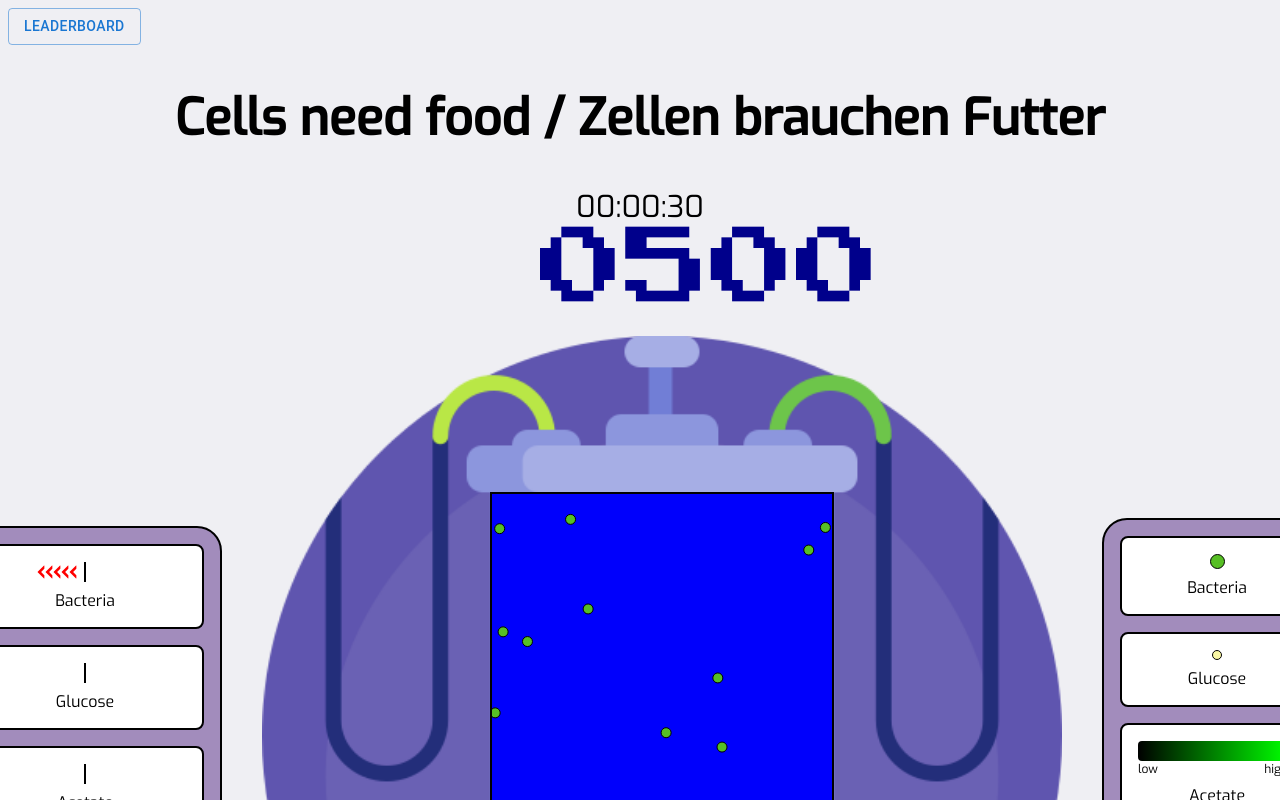
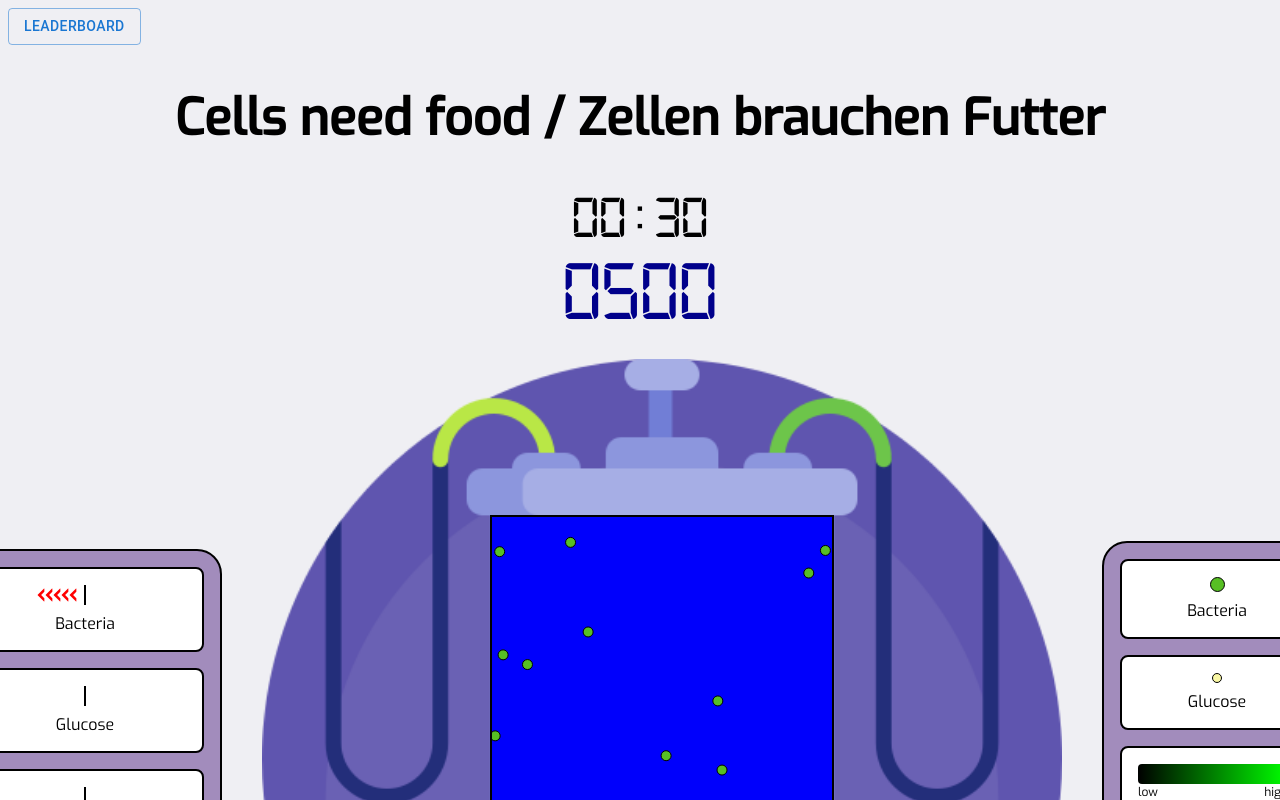
Before and after one commit to fremorie/bacteria, a React app: page / in a window 1280 px wide. Shown: the top 800 px of the page. Built offline with nearby package versions, Linux system fonts and the light colour scheme.

Commit message:
fix: add fonts, fix leaderboard

```diff
--- a/public/index.html
+++ b/public/index.html
@@ -9,8 +9,10 @@
       href="https://fonts.googleapis.com/css2?family=Exo:ital,wght@0,100;0,200;0,300;0,400;0,500;1,100;1,200;1,300;1,400&family=Orbitron:wght@600&display=swap"
       rel="stylesheet"
     />
-    <link href="https://fonts.googleapis.com/css2?family=Press+Start+2P&display=swap" rel="stylesheet">
-
+    <link
+      href="https://fonts.googleapis.com/css2?family=Press+Start+2P&display=swap"
+      rel="stylesheet"
+    />
   </head>
   <body>
     <div id="root"></div>
--- a/src/components/App/index.tsx
+++ b/src/components/App/index.tsx
@@ -43,6 +43,10 @@ const App = ({ isFinished, setIsFinished, handleAddToLeaderboard }: any) => {
     setIsFinished(true);
   };
 
+  const handleCloseLeaderboardPopup = () => {
+    setIsFinished(false);
+  };
+
   return (
     <S.Page>
       <S.GlobalStyle />
@@ -50,6 +54,7 @@ const App = ({ isFinished, setIsFinished, handleAddToLeaderboard }: any) => {
       <Timer setRef={setCountdownRef} onComplete={handleComplete} />
       <ReactorApp
         isCountdownInProgress={isCountdownInProgress}
+        onCancel={handleCloseLeaderboardPopup}
         onStart={handleStart}
         onReset={handleReset}
         simulationId={simulationId}
--- a/src/components/App/styles.ts
+++ b/src/components/App/styles.ts
@@ -1,6 +1,14 @@
 import styled, { createGlobalStyle } from "styled-components";
 
+// @ts-ignore
+import font from "../../static/font.ttf";
+
 export const GlobalStyle = createGlobalStyle`
+  @font-face {
+    font-family: 'Digital';
+    src: url(${font}) format('truetype');
+  }
+
   * {
     box-sizing: border-box;
     font-family: 'Exo', sans-serif;
--- a/src/components/BacteriumCounter/index.tsx
+++ b/src/components/BacteriumCounter/index.tsx
@@ -1,26 +1,15 @@
 import React from "react";
-
 
 import * as S from "./styles";
 
 type Props = {
-  count?: number;
+  count?: number | string;
 };
-
-
-const formatCount = (count: number | undefined) => {
-  if (count === undefined) {
-    return '----';
-  } else {
-    return String(Math.round(count * 100)).padStart(4, '0');
-  }
-}
 
 const BacteriumCounter = ({ count }: Props) => {
   return (
     <S.Container>
-{/*       <S.Label>Bacteria count:&nbsp;</S.Label> */}
-      <S.Count>{formatCount(count)}</S.Count>
+      <S.Count>{count}</S.Count>
     </S.Container>
   );
 };
--- a/src/components/BacteriumCounter/styles.ts
+++ b/src/components/BacteriumCounter/styles.ts
@@ -2,15 +2,15 @@ import styled from "styled-components";
 
 export const Container = styled.div`
   display: flex;
-  justify-content: flex-start;
+  justify-content: center;
+  align-items: center;
   margin-bottom: 24px;
 `;
 
 export const Label = styled.div``;
 
 export const Count = styled.div`
-  width: 200px;
-  font-family: 'Press Start 2P', cursive;
   font-size: 64pt;
   color: darkblue;
+  font-family: "Digital", sans-serif;
 `;
--- a/src/components/FormDialog/index.tsx
+++ b/src/components/FormDialog/index.tsx
@@ -8,20 +8,12 @@ import DialogContentText from "@mui/material/DialogContentText";
 import DialogTitle from "@mui/material/DialogTitle";
 
 type Props = {
-  score: number;
-  onSave: (entry: { name: string; score: number }) => void;
+  score: number | string;
+  onSave: (entry: { name: string; score: number | string }) => void;
   open: boolean;
   onCancel: () => void;
   onClose: () => void;
 };
-
-const formatCount = (count: number | undefined) => {
-  if (count === undefined) {
-    return '----';
-  } else {
-    return Math.round(count * 100);
-  }
-}
 
 export default function FormDialog({
   score,
@@ -41,7 +33,7 @@ export default function FormDialog({
   };
   return (
     <Dialog open={open} onClose={onClose}>
-      <DialogTitle>Your score is: {formatCount(score)}</DialogTitle>
+      <DialogTitle>Your score is: {score}</DialogTitle>
       <DialogContent>
         <DialogContentText>
           Would you like your score to appear in the leaderboard?
--- a/src/components/ReactorApp/index.tsx
+++ b/src/components/ReactorApp/index.tsx
@@ -16,15 +16,25 @@ type Props = {
   isCountdownInProgress: boolean;
   onStart: () => void;
   onReset: () => void;
+  onCancel: () => void;
   simulationId: string;
   isGameFinished: boolean;
-  onAddToLeaderboard: (entry: { name: string; score: number }) => void;
+  onAddToLeaderboard: (entry: { name: string; score: number | string }) => void;
+};
+
+const formatCount = (count: number | undefined) => {
+  if (count === undefined) {
+    return "----";
+  } else {
+    return String(Math.round(count * 100)).padStart(4, "0");
+  }
 };
 
 const ReactorApp = ({
   isCountdownInProgress,
   onStart,
   onReset,
+  onCancel,
   simulationId,
   isGameFinished,
   onAddToLeaderboard,
@@ -33,7 +43,7 @@ const ReactorApp = ({
     feed: () => {},
   });
 
-  const [bacteriumCount, setBacteriumCount] = React.useState<number>(
+  const [bacteriumCount, setBacteriumCount] = React.useState<number | string>(
     initial_state.X
   );
 
@@ -48,11 +58,9 @@ const ReactorApp = ({
 
   const handleSetBacteriumCount = (count: number) => {
     if (!isGameFinished) {
-      setBacteriumCount(count);
+      setBacteriumCount(formatCount(count));
     }
   };
-
-  const [isDialogOpen, setIsDialogOpen] = React.useState(false);
 
   return (
     <div>
@@ -80,8 +88,8 @@ const ReactorApp = ({
         score={bacteriumCount}
         onSave={onAddToLeaderboard}
         open={isGameFinished}
-        onCancel={() => {}}
-        onClose={() => {}}
+        onCancel={onCancel}
+        onClose={onCancel}
       />
     </div>
   );
--- a/src/components/Timer/index.tsx
+++ b/src/components/Timer/index.tsx
@@ -16,14 +16,13 @@ const TIME_LIMIT = 30; // seconds
 const Completionist = () => <span>You are good to go!</span>;
 
 type RendererProps = {
-  hours: number;
   minutes: number;
   seconds: number;
 };
 
-const renderer = ({ hours, minutes, seconds }: RendererProps) => (
+const renderer = ({ minutes, seconds }: RendererProps) => (
   <S.Countdown>
-    {zeroPad(hours)}:{zeroPad(minutes)}:{zeroPad(seconds)}
+    {zeroPad(minutes)}:{zeroPad(seconds)}
   </S.Countdown>
 );
 
--- a/src/components/Timer/styles.ts
+++ b/src/components/Timer/styles.ts
@@ -5,8 +5,10 @@ export const Container = styled.div`
   display: flex;
   justify-content: center;
   align-items: center;
+  font-family: "Digital", sans-serif;
 `;
 
 export const Countdown = styled.span`
-  font-size: 30px;
+  font-size: 60px;
+  font-family: "Digital", sans-serif;
 `;
--- a/src/utils/index.js
+++ b/src/utils/index.js
@@ -19,7 +19,7 @@ export const parameters = {
   q_m: 0.03609205782413483,
   DOT_star: 0.9903120398521423,
   H: 139.87298583984375,
-}
+};
 
 export const initial_state = {
   // bacteria count (relative, grams)
--- a/webpack.config.js
+++ b/webpack.config.js
@@ -19,6 +19,10 @@ module.exports = {
   },
   module: {
     rules: [
+      {
+        test: /\.(woff|woff2|eot|ttf|otf)$/i,
+        type: "asset/resource",
+      },
       {
         test: /\.tsx?$/,
         exclude: /node_modules/,
```
Also changed, not shown: src/static/font.ttf (renamed from src/static/Digital7Mono.ttf).
